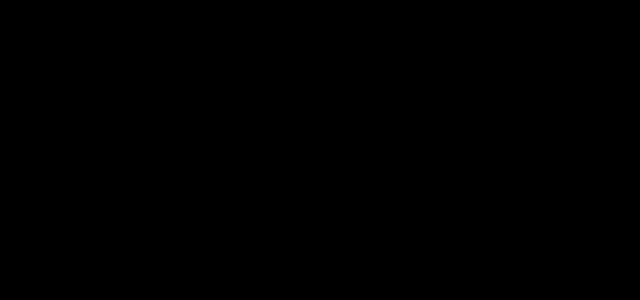
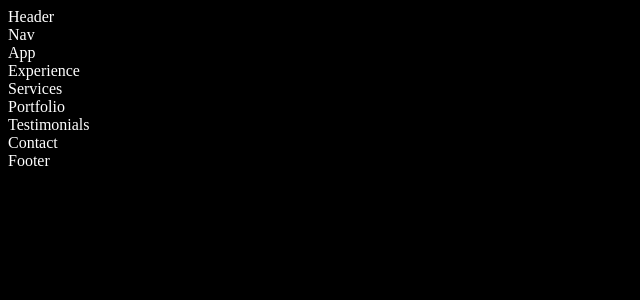
Before and after one commit to mathewosad/Mathew-Osad, a React (Create React App) app: page / in a window 1280 px wide. Shown: the top 300 px of the page, without its empty margins (0-640 px from the left). Built offline with nearby package versions, Linux system fonts and the light colour scheme.

Commit message:
conecting my tabs and testing

```diff
--- a/src/App.jsx
+++ b/src/App.jsx
@@ -1,6 +1,14 @@
 import React from 'react'
 import Header from './components/header/Header'
 import Nav from './components/nav/Nav'
+import About from './components/about/About'
+import Experience from './components/experience/Experience'
+import Services from './components/services/Services'
+import Portfolio from './components/portfolio/Portfolio'
+import Testimonials from './components/testimonials/Testimonials'
+import Contact from './components/contact/Contact'
+import Footer from './components/footer/Footer'
+
 
 
 
@@ -9,6 +17,14 @@
       <>
         <Header />
         <Nav />
+        <About />
+        <Experience />
+        <Services />
+        <Portfolio />
+        <Testimonials />
+        <Contact />
+        <Footer />
+
       </>
 )
 }
--- /dev/null
+++ b/src/components/portfolio/Portfolio.jsx
@@ -0,0 +1,10 @@
+import React from 'react'
+import './portfolio.css'
+
+const Portfolio = () => {
+  return (
+    <div>Portfolio</div>
+  )
+}
+
+export default Portfolio
--- /dev/null
+++ b/src/components/services/Services.jsx
@@ -0,0 +1,10 @@
+import React from 'react'
+import './services.css'
+
+const Services = () => {
+  return (
+    <div>Services</div>
+  )
+}
+
+export default Services
--- a/src/index.js
+++ b/src/index.js
@@ -1,6 +1,6 @@
-import ReactDom from 'react-dom';
-import App from './App.jsx';
+import ReactDom from 'react-dom'
+import App from './App'
 
-import './index.css';
+import './index.css'
 
-ReactDom.render(<app/>, document.querySelector('#root'));
+ReactDom.render(<App/>, document.querySelector('#root'));
```
Also changed, not shown: src/components/about/About.jsx (renamed from src/components/about/App.jsx), src/components/portfolio/portfolio.css (added), src/components/services/services.css (added).
